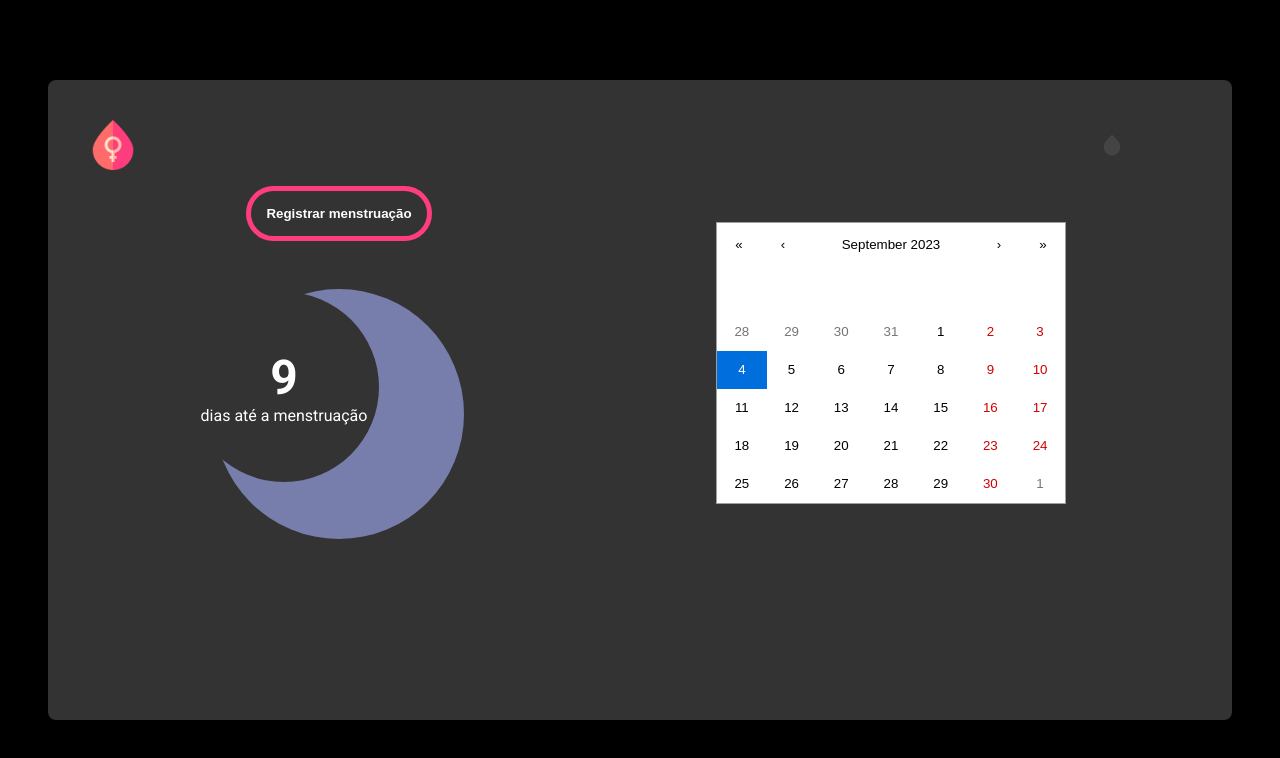
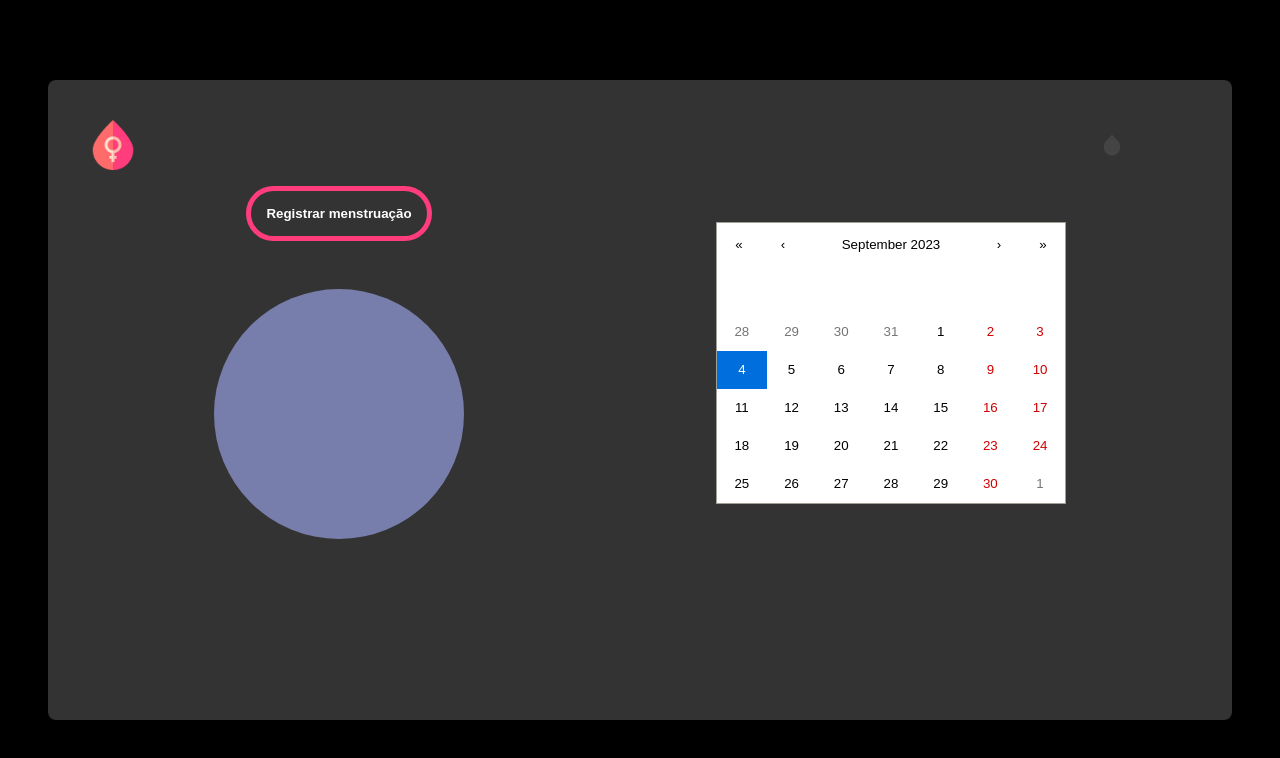
Before and after one commit to rebecaCaroba/moonFlowCalendar, a React (Vite) app: page /moonflow in a window 1280 px wide. Shown: the top 758 px of the page. Built offline with nearby package versions, Linux system fonts and the light colour scheme; some icons are missing.

Commit message:
Informando os dias até o próximo ciclo

```diff
--- a/src/components/Calendar/index.tsx
+++ b/src/components/Calendar/index.tsx
@@ -1,6 +1,7 @@
 import Calendar from "react-calendar"
-import { useState } from 'react'
+import { useContext, useState } from 'react'
 import 'react-calendar/dist/Calendar.css'
+import { CyclesContext } from "../../context/CyclesContext";
 
 type ValuePiece = Date | null;
 
@@ -8,8 +9,10 @@ type Value = ValuePiece | [ValuePiece, ValuePiece]
 
 export function CalendarApp() {
     const [value, onChange] = useState<Value>(new Date())
+    const { cycles } = useContext(CyclesContext)
 
     return (
+
         <Calendar
         onChange={onChange}
         value={value}
--- a/src/context/CyclesContext.tsx
+++ b/src/context/CyclesContext.tsx
@@ -1,5 +1,5 @@
 import { ReactNode, createContext, useState } from "react";
-import { addDays, differenceInDays } from "date-fns";
+import { addDays, differenceInDays, format } from "date-fns";
 
 
 type CreateNewCycleData = {
@@ -12,6 +12,8 @@ interface Cycle {
     lastCycle: Date
     CycleDuration: number
     flowDuration: number
+    expectedNextCycleDate: Date | string
+    daysUntilNextCycle: number
 }
 
 interface CyclesContextType {
@@ -31,15 +33,19 @@ export function CyclesContextProvider({ children }: CyclesContextProviderProps){
     const [cycles, setCycles] = useState<Cycle[]>([])
 
     function createNewCycle(data: CreateNewCycleData) {
+        const expectedNextCycleDate = calculateExpectedNextCycleDate(data.lastCycle, data.CycleDuration)
+        const formattedExpectedNextCycleDate = format(expectedNextCycleDate, 'yyyy-MM-dd')
+        const daysUntilNextCycle = calculateDaysUntilNextCycle(expectedNextCycleDate)
+
 
         const newCycle: Cycle = {
             lastCycle: data.lastCycle,
             CycleDuration: data.CycleDuration,
-            flowDuration: data.flowDuration
+            flowDuration: data.flowDuration,
+            expectedNextCycleDate: formattedExpectedNextCycleDate,
+            daysUntilNextCycle,
         }
 
-        const expectedNextCycleDate = calculateExpectedNextCycleDate(data.lastCycle, data.CycleDuration)
-        calculateDaysUntilNextCycle(expectedNextCycleDate)
         setCycles([newCycle])
     }
 
@@ -53,7 +59,6 @@ export function CyclesContextProvider({ children }: CyclesContextProviderProps){
         return expectedNextCycleDate;
     }
 
-
     return (
         <CyclesContext.Provider
         value={
--- a/src/pages/MoonFlow/index.tsx
+++ b/src/pages/MoonFlow/index.tsx
@@ -1,7 +1,10 @@
+import { useContext } from "react";
 import { CalendarApp } from "../../components/Calendar";
 import { CalendarContainer, CycleContainer, InfoCycle, MenstruationRecorderBtn, MoonContainer } from "./styles";
+import { CyclesContext } from "../../context/CyclesContext";
 
 export function MoonFlow() {
+    const { cycles } = useContext(CyclesContext)
     return (
         <CalendarContainer>
             <div>
@@ -9,9 +12,16 @@ export function MoonFlow() {
                 <MenstruationRecorderBtn type="button">
                     <span>Registrar menstruação</span>
                 </MenstruationRecorderBtn>
-                    <InfoCycle>
-                        <span>9</span>dias até a menstruação
-                    </InfoCycle>
+                        {cycles.map((cycle) => {
+                            if(cycle.daysUntilNextCycle){
+                                return (
+                                <InfoCycle>
+                                    <span>{cycle.daysUntilNextCycle}</span>
+                                    dias até a menstrução
+                                </InfoCycle>
+                                )
+                            }
+                        })}
                     <MoonContainer></MoonContainer>
                 </CycleContainer>
             </div>
```
